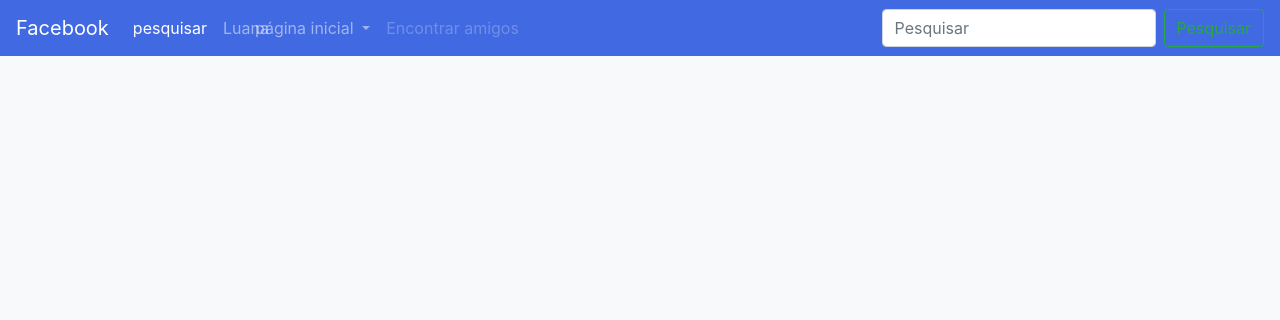
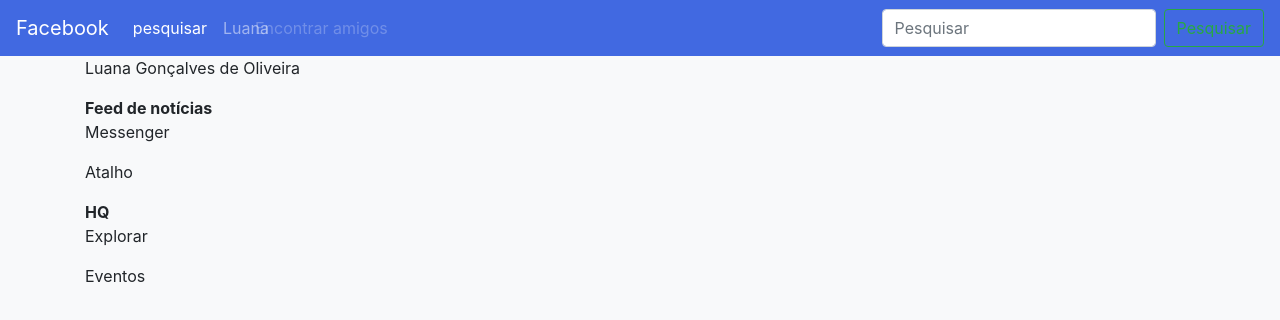
Before and after one commit to GustavoMouraPerseguine/Trabalho-de-DSW, a plain HTML site: page paginainicial.html in a window 1280 px wide. Drawn offline with Linux system fonts and the light colour scheme.

Commit message:
Vamos!!!

```diff
--- a/paginainicial.html
+++ b/paginainicial.html
@@ -28,9 +28,6 @@
           </li>
           <div class="row" style="background-color: "></div>
           <li class="nav-item dropdown">
-            <a class="nav-link dropdown-toggle" href="#" id="navbarDropdown" role="button" data-toggle="dropdown" aria-haspopup="true" aria-expanded="false">
-              página inicial
-            </a>
             <div class="dropdown-menu" aria-labelledby="navbarDropdown">
               <a class="dropdown-item" href="#">Ação</a>
               <a class="dropdown-item" href="#">Outra ação</a>
@@ -48,6 +45,25 @@
         </form>
       </div>
     </nav>
+    <div class="container">
+      <div class="row">
+        <div class="col">
+          Luana Gonçalves de Oliveira</p>
+          <b>Feed de notícias</b>
+        </div>
+      </div>
+    </div>
+      <div class="container">
+      <div class="row">
+        <div class="col">
+          <p>Messenger</p>
+          <P> Atalho</P>
+           <b> HQ </b>
+           <P> Explorar </P>
+           <P>Eventos</P>
+        </div>
+      </div>
+    </div>
 
 
 
```
